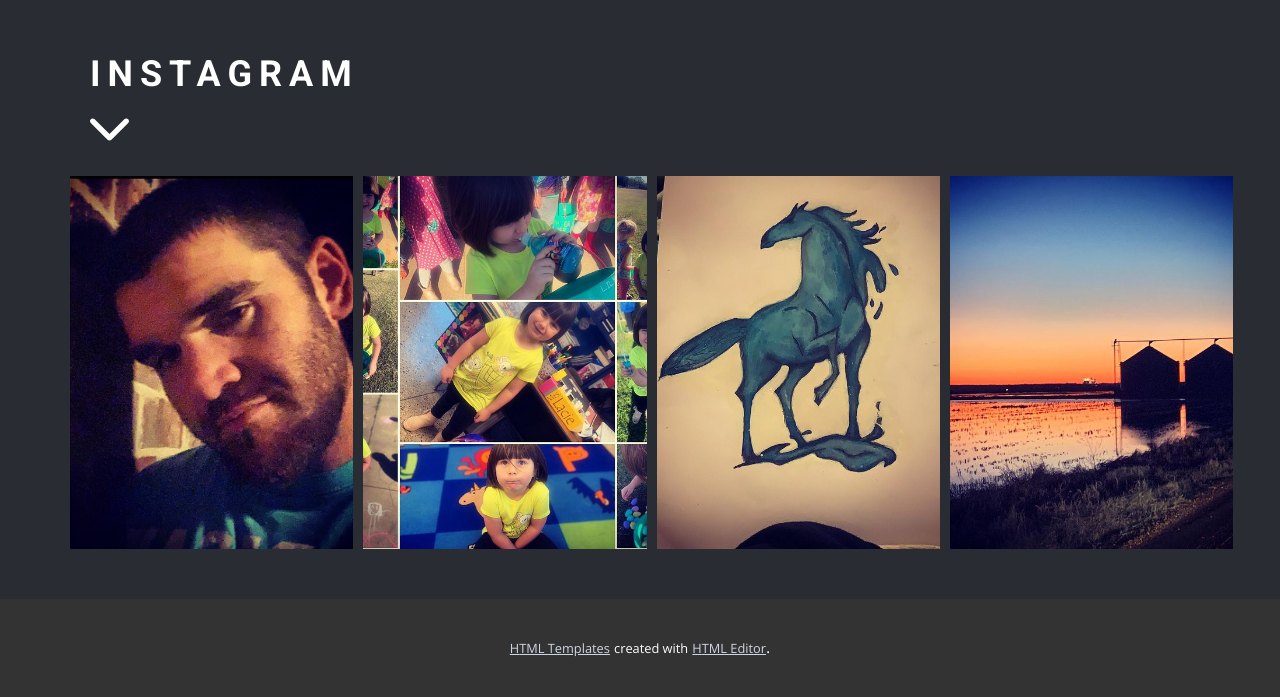
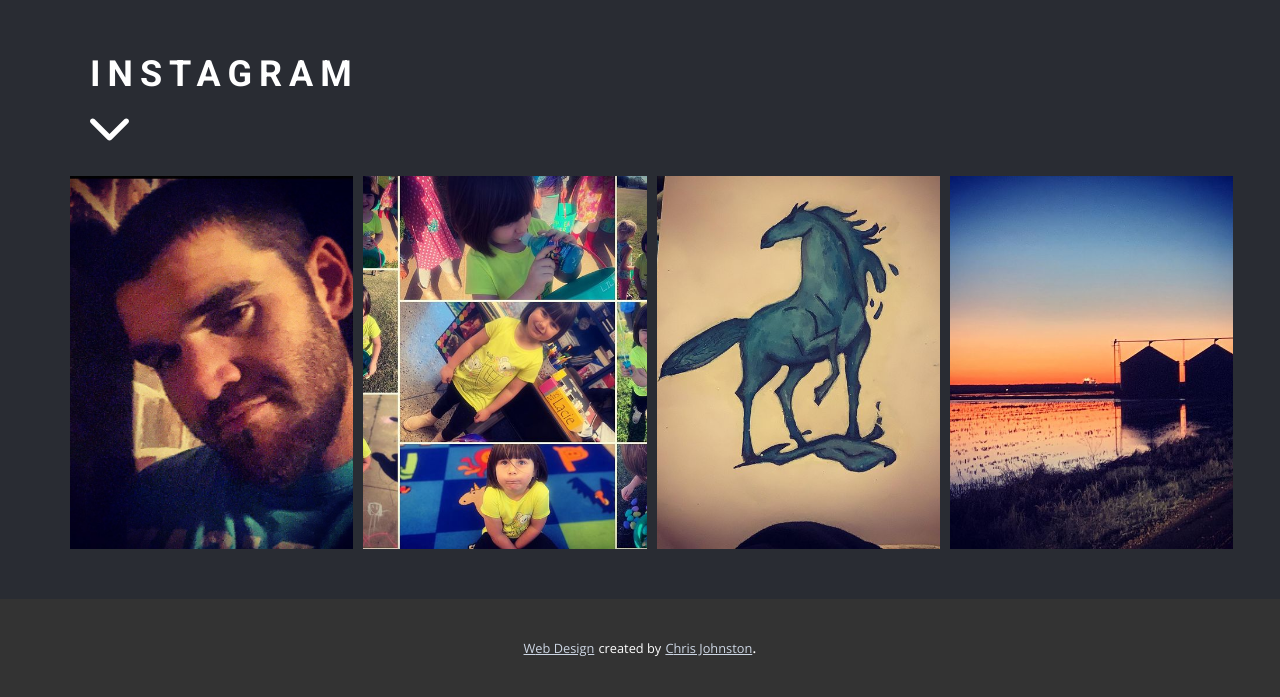
Before and after one commit to VariousInfo/VariousInfo.github.io, a plain HTML site: page index.html in a window 1280 px wide. Shown: the part 5749-6446 px from the top of the page. Drawn offline with nearby package versions, Linux system fonts and the light colour scheme.

Commit message:
update index.html

```diff
--- a/index.html
+++ b/index.html
@@ -1,8 +1,6 @@
 <!DOCTYPE html>
 <html style="font-size: 16px;">
-
-<!-- Mirrored from file:///C:/Users/Admin/AppData/Local/Temp/Nicepage/firefox/index.html by HTTrack Website Copier/3.x [XR&CO'2014], Fri, 09 Apr 2021 14:32:04 GMT -->
-<head>
+  <head>
     <meta name="viewport" content="width=device-width, initial-scale=1.0">
     <meta charset="utf-8">
     <meta name="keywords" content="I'm a photographer, About Me, What am I doing?, My Last works, instagram">
@@ -13,7 +11,7 @@
 <link rel="stylesheet" href="Home.css" media="screen">
     <script class="u-script" type="text/javascript" src="jquery.js" defer=""></script>
     <script class="u-script" type="text/javascript" src="nicepage.js" defer=""></script>
-    <meta name="generator" content="Nicepage 3.11.0, nicepage.com">
+    <meta name="generator" content="dev73k.com">
     <link id="u-theme-google-font" rel="stylesheet" href="https://fonts.googleapis.com/css?family=Roboto:100,100i,300,300i,400,400i,500,500i,700,700i,900,900i|Open+Sans:300,300i,400,400i,600,600i,700,700i,800,800i">
     <link id="u-page-google-font" rel="stylesheet" href="https://fonts.googleapis.com/css?family=Oswald:200,300,400,500,600,700">
 
@@ -200,23 +198,19 @@
       </div>
     </section>
 
-
-
     <section class="u-backlink u-clearfix u-grey-80">
-      <a class="u-link" href="https://nicepage.com/html-templates" target="_blank">
-        <span>HTML Templates</span>
+      <a class="u-link" href="" target="_blank">
+        <span>Web Design</span>
       </a>
       <p class="u-text">
-        <span>created with</span>
+        <span>created by</span>
       </p>
-      <a class="u-link" href="https://nicepage.com/html-website-builder" target="_blank">
-        <span>HTML Editor</span>
+      <a class="u-link" href="" target="_blank">
+        <span>Chris Johnston</span>
       </a>.
     </section><span style="height: 64px; width: 64px; margin-left: 0px; margin-right: auto; margin-top: 0px; background-image: none; right: 20px; bottom: 20px" class="u-back-to-top u-icon u-icon-circle u-opacity u-opacity-85 u-palette-1-base u-spacing-15" data-href="#">
         <svg class="u-svg-link" preserveAspectRatio="xMidYMin slice" viewBox="0 0 551.13 551.13"><use xmlns:xlink="http://www.w3.org/1999/xlink" xlink:href="#svg-1d98"></use></svg>
         <svg class="u-svg-content" enable-background="new 0 0 551.13 551.13" viewBox="0 0 551.13 551.13" xmlns="http://www.w3.org/2000/svg" id="svg-1d98"><path d="m275.565 189.451 223.897 223.897h51.668l-275.565-275.565-275.565 275.565h51.668z"></path></svg>
     </span>
   </body>
-
-<!-- Mirrored from file:///C:/Users/Admin/AppData/Local/Temp/Nicepage/firefox/index.html by HTTrack Website Copier/3.x [XR&CO'2014], Fri, 09 Apr 2021 14:32:04 GMT -->
 </html>
```
